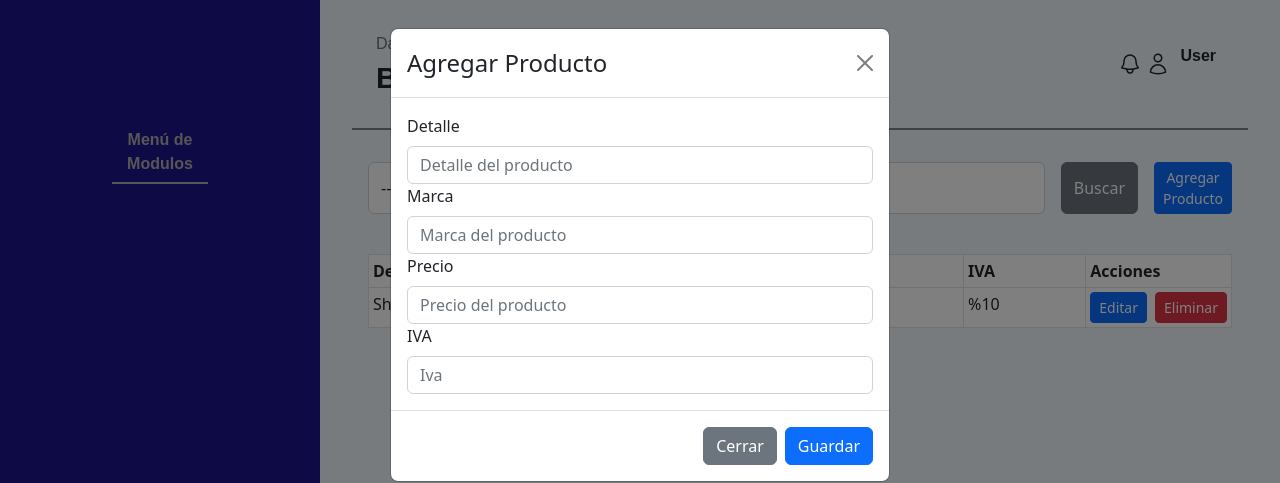
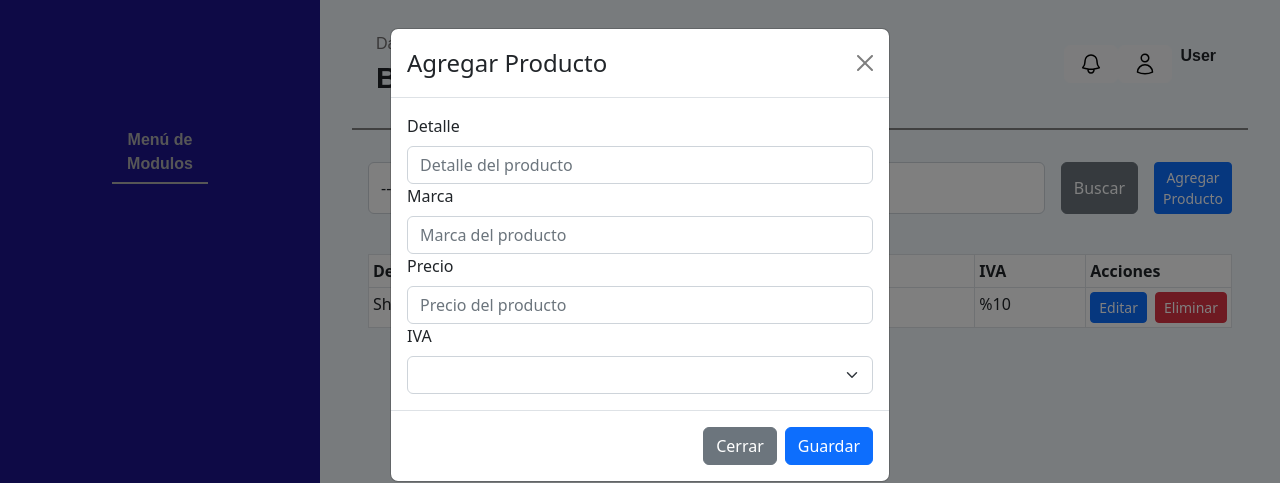
Before and after one commit to Gertecnology/peluSys-fronted, a Next.js app: page /Producto in a window 1280 px wide. Both pictures are taken after typing "Sample" into the empty fields and a click on the button "Agregar Producto". Shown: the top 483 px of the page. Built offline with nearby package versions, Linux system fonts and the light colour scheme.

Commit message:
CRUD de Productos

```diff
--- a/src/components/Header.js
+++ b/src/components/Header.js
@@ -1,4 +1,5 @@
 import styles from "../styles/Header.module.css"
+import { Modal, Button, Form, Table } from "react-bootstrap";
 
 const Header = () => {
     return (
@@ -12,12 +13,16 @@ const Header = () => {
             </div>
 
             <div className={`${styles.icons}`} >
+                <Button variant="light">
                     <svg xmlns="http://www.w3.org/2000/svg" fill="none" viewBox="0 0 24 24" stroke-width="1.5" stroke="currentColor" class="w-6 h-6">
                         <path stroke-linecap="round" stroke-linejoin="round" d="M14.857 17.082a23.848 23.848 0 005.454-1.31A8.967 8.967 0 0118 9.75v-.7V9A6 6 0 006 9v.75a8.967 8.967 0 01-2.312 6.022c1.733.64 3.56 1.085 5.455 1.31m5.714 0a24.255 24.255 0 01-5.714 0m5.714 0a3 3 0 11-5.714 0" />
                     </svg>
+                </Button>
+                <Button variant="light">
                     <svg xmlns="http://www.w3.org/2000/svg" fill="none" viewBox="0 0 24 24" stroke-width="1.5" stroke="currentColor" class="w-6 h-6">
                         <path stroke-linecap="round" stroke-linejoin="round" d="M15.75 6a3.75 3.75 0 11-7.5 0 3.75 3.75 0 017.5 0zM4.501 20.118a7.5 7.5 0 0114.998 0A17.933 17.933 0 0112 21.75c-2.676 0-5.216-.584-7.499-1.632z" />
                     </svg>
+                </Button>
                 <p className="px-2">User</p>
             </div>
         </div>
--- a/src/pages/Producto.js
+++ b/src/pages/Producto.js
@@ -16,8 +16,16 @@ const Producto = ({ }) => {
         ]
     )
 
+    const [iva, setIva] = useState(
+        [
+            { id: 1, value: 5 },
+            { id: 2, value: 10 },
+            { id: 3, value: "Excenta" }
+        ]
+    )
+
     const handleModal = () => {
-        const campos = ["id", "Detalle", "Marca", "Precio", "IVA"]
+        const campos = ["id", "detalle", "marca", "precio", "iva"]
         campos.forEach((campo) => setValue(campo, ""))
         setShowModal(!showModal);
     };
@@ -32,6 +40,9 @@ const Producto = ({ }) => {
 
     }
 
+    const handleEliminar = (id) => {
+        console.log(id);
+    }
 
     return (
         <Layout pagina={"Producto"}>
@@ -83,18 +94,20 @@ const Producto = ({ }) => {
                             />
                         </Form.Group>
 
+
                         <Form.Group>
                             <Form.Label>IVA</Form.Label>
-                            <Form.Control
-                                {...register("IVA", {
+                            <Form.Select
+                                {...register("iva", {
                                     required: true
                                 })}
-                                type="number"
-                                placeholder="Iva"
-                                isInvalid={errors.iva}
-                            />
+
+                                isInvalid={errors.iva}>
+                                {iva.map((value, id) => (
+                                    <option key={id} value={value.value}>{value.value}</option>
+                                ))}
+                            </Form.Select>
                         </Form.Group>
-
 
                     </Modal.Body>
                     <Modal.Footer>
@@ -145,12 +158,12 @@ const Producto = ({ }) => {
                                 <tr key={index}>
                                     <td>{producto.detalle}</td>
                                     <td>{producto.marca}</td>
-                                    <td>{producto.precio}</td>
-                                    <td>%{producto.iva}</td>
+                                    <td>{producto.precio} Gs.</td>
+                                    <td>{producto.iva == "Excenta" ? producto.iva : (`%${producto.iva}`)}</td>
                                     <td>
                                         <div className="flex gap-2 ">
                                             <Button size="sm" variant="primary" onClick={() => handleEditar(producto.id)}>Editar</Button> {" "}
-                                            <Button size="sm" variant="danger">Eliminar</Button>
+                                            <Button size="sm" variant="danger" onClick={() => handleEliminar(producto.id)}>Eliminar</Button>
                                         </div>
                                     </td>
                                 </tr>
--- a/src/pages/Servicio.js
+++ b/src/pages/Servicio.js
@@ -8,7 +8,7 @@ const Servicio = ({ }) => {
 
     const [showModal, setShowModal] = useState(false);
     const { register, handleSubmit, formState: { errors, isLoading }, setValue } = useForm();
-    const [servicios, setServicios] = useState([{ id: 1, detalle: "Corte Bakano", precio: 40.000 }])
+    const [servicios, setServicios] = useState([{ id: 1, detalle: "Corte Clasico", precio: 20000 }])
     const [opciones, setOpciones] = useState(
         [
             { id: 1, value: "Detalle" },
@@ -17,7 +17,7 @@ const Servicio = ({ }) => {
     )
 
     const handleModal = () => {
-        const campos = ["id", "Detalle", "Precio"]
+        const campos = ["id", "detalle", "precio"]
         campos.forEach((campo) => setValue(campo, ""))
         setShowModal(!showModal);
 
@@ -115,7 +115,7 @@ const Servicio = ({ }) => {
                             {servicios.map((servicio, index) => (
                                 <tr key={index}>
                                     <td>{servicio.detalle}</td>
-                                    <td>{servicio.precio}</td>
+                                    <td>{servicio.precio} Gs.</td>
 
                                     <td>
                                         <div className="flex gap-2 ">
--- a/src/shared/Filtro.js
+++ /dev/null
@@ -1,32 +0,0 @@
-
-
-const Filtro = ({ titulo, opciones, texto, sTexto }) => {
-    return (
-        <div className="mx-10 shadow-md rounded-md bg-white p-4">
-            <h2 className="text-4xl font-bold mb-7">
-                {titulo}
-            </h2>
-            <div className="flex my-10 justify-between">
-                <div className="flex">
-                    <select className="text-black text-sm block border dark:border-black p-2.5 rounded-l-lg">
-                        <option>{opciones}</option>
-                    </select>
-                    <label for="default-search" class="mb-2 text-sm font-medium text-gray-900 sr-only dark:text-white">Search</label>
-                    <div class="relative">
-                        <div class="absolute inset-y-0 left-0 flex items-center pl-3 pointer-events-none">
-                            <svg aria-hidden="true" class="w-5 h-5 text-gray-500 dark:text-gray-400" fill="none" stroke="currentColor" viewBox="0 0 24 24" xmlns="http://www.w3.org/2000/svg"><path stroke-linecap="round" stroke-linejoin="round" stroke-width="2" d="M21 21l-6-6m2-5a7 7 0 11-14 0 7 7 0 0114 0z"></path></svg>
-                        </div>
-                        <input type="search" id="default-search" class="block w-96 p-4 pl-10 text-sm text-black border border-gray-300 rounded-r-lg bg-gray-50  dark:bg-white dark:border-black dark:placeholder-dark dark:text-dark  " placeholder="Has tu busqueda" />
-                        <button type="submit" class="text-white absolute right-2.5 bottom-2.5 bg-blue-700 hover:bg-blue-800 focus:ring-4 focus:outline-none focus:ring-blue-300 font-medium rounded-lg text-sm px-4 py-2 dark:bg-blueEdition dark:hover:bg-blue-950 dark:focus:ring-blue-800">{texto}</button>
-                    </div>
-                </div>
-                <div>
-                    <button className="bg-blueEdition hover:bg-blue-950 text-white font-medium rounded-lg text-sm px-4 py-4">{sTexto}</button>
-                </div>
-            </div>
-        </div>
-
-    )
-}
-
-export default Filtro
--- a/src/styles/Header.module.css
+++ b/src/styles/Header.module.css
@@ -30,7 +30,3 @@
 .icons svg:hover {
     cursor: pointer;
 }
-
-.icons p{
-
-}
```
Lines whose indentation alone changed are shown as unchanged.
